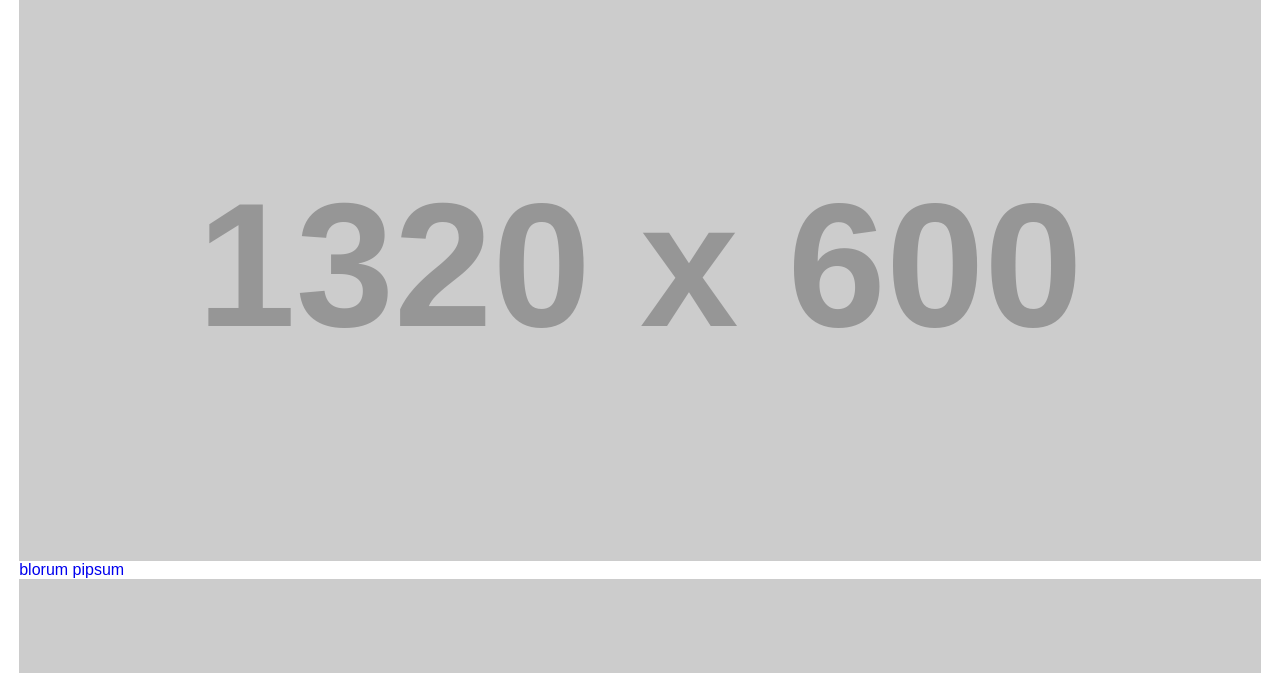
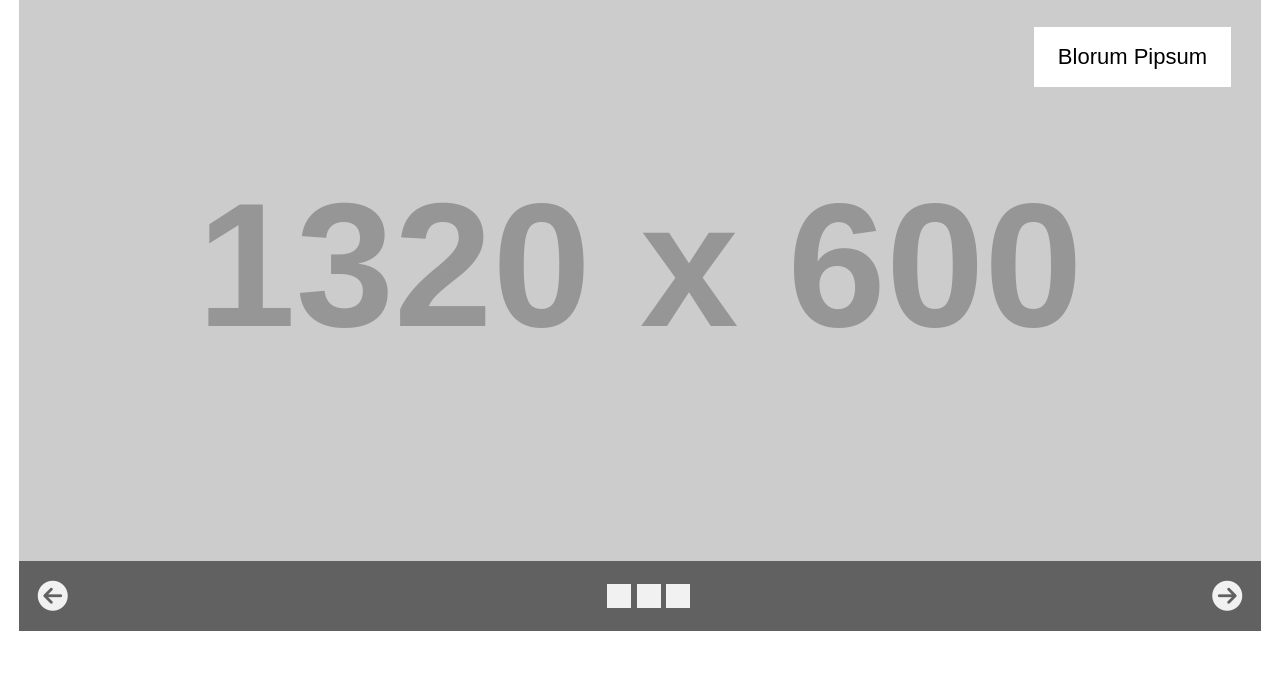
Before and after one commit to saifaliaxioned/marketing_temp, a plain HTML site: page index.html in a window 1280 px wide. Shown: the part 279-952 px from the top of the page. Drawn offline with Linux system fonts and the light colour scheme; placeholder pictures from the web are drawn by us.

Commit message:
sec1 css added

```diff
--- a/assets/css/style.css
+++ b/assets/css/style.css
@@ -247,6 +247,8 @@ li {
   main styling starts here
 =================================*/
 
+/* section 1 start */
+
 .banner .wrapper {
   padding: 71px 0;
 }
@@ -267,6 +269,93 @@ li {
   padding: 29px 0 40px 0;
 }
 
+.slides {
+  display: none;
+}
+
+.slide-active {
+  display: block;
+}
+
+.slide-img {
+  position: relative;
+}
+
+.slide-btn a {
+  text-transform: capitalize;
+  color: rgb(0, 0, 0);
+  font-size: 22px;
+  padding: 17px 24px;
+  transition: all 0.5s ease;
+}
+
+.slide-btn a:hover {
+  background: rgb(0, 0, 0);
+  color: rgb(241, 241, 241);
+}
+
+.slide-btn {
+  position: absolute;
+  top: 0;
+  right: 0;
+  margin: 2.4%;
+  background: rgb(255, 255, 255);
+}
+
+.slide-controls {
+  display: flex;
+  justify-content: space-between;
+  align-items: center;
+  padding: 20px 1.5%;
+  background: rgb(97, 97, 97);
+  color: rgb(241, 241, 241);
+}
+
+.slide-controls a {
+  color: rgb(241, 241, 241);
+}
+
+.pre-btn,
+.nxt-btn {
+  text-indent: -9999px;
+}
+
+.pre-btn::before,
+.nxt-btn::before {
+  text-indent: 0;
+  font-family: "FontAwesome";
+  float: left;
+  font-size: 30px;
+}
+
+.pre-btn::before {
+  content: "\f0a8";
+  transition: all 0.5s ease;
+}
+
+.nxt-btn::before {
+  content: "\f0a9";
+  transition: all 0.5s ease;
+}
+
+.pre-btn:hover::before,
+.nxt-btn:hover::before {
+  color: rgb(0, 0, 0);
+}
+
+.box {
+  display: flex;
+}
+
+.box-list {
+  display: block;
+  text-indent: -9999px;
+  background: rgb(241, 241, 241);
+  margin: 0 4%;
+  padding: 3px 12px;
+}
+
+/* section 1 */
 /*=================================
   main styling ends here
 =================================*/
```
